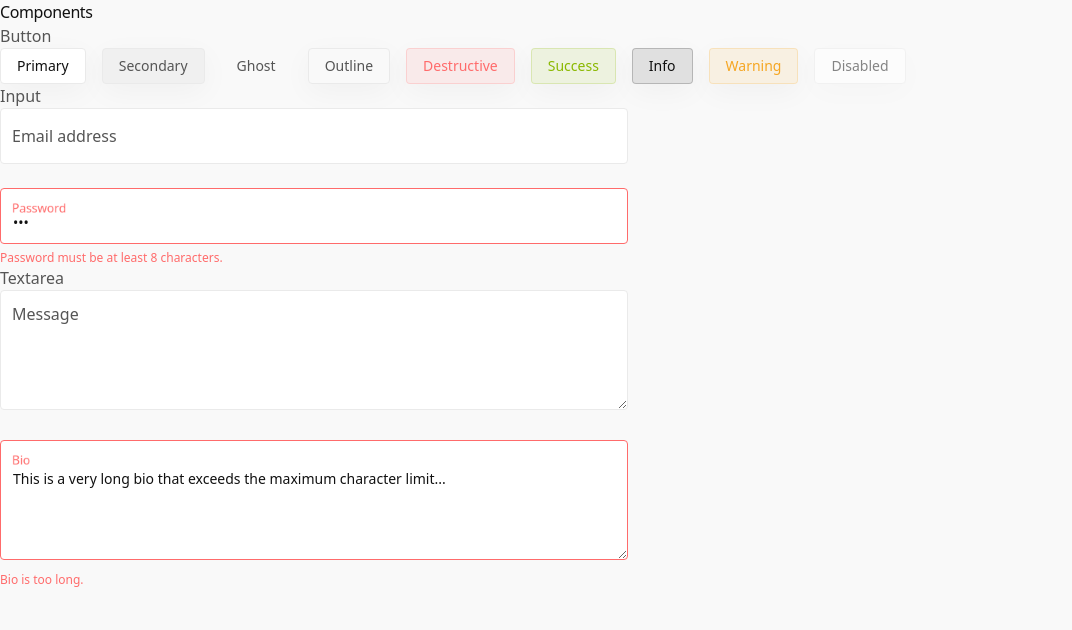
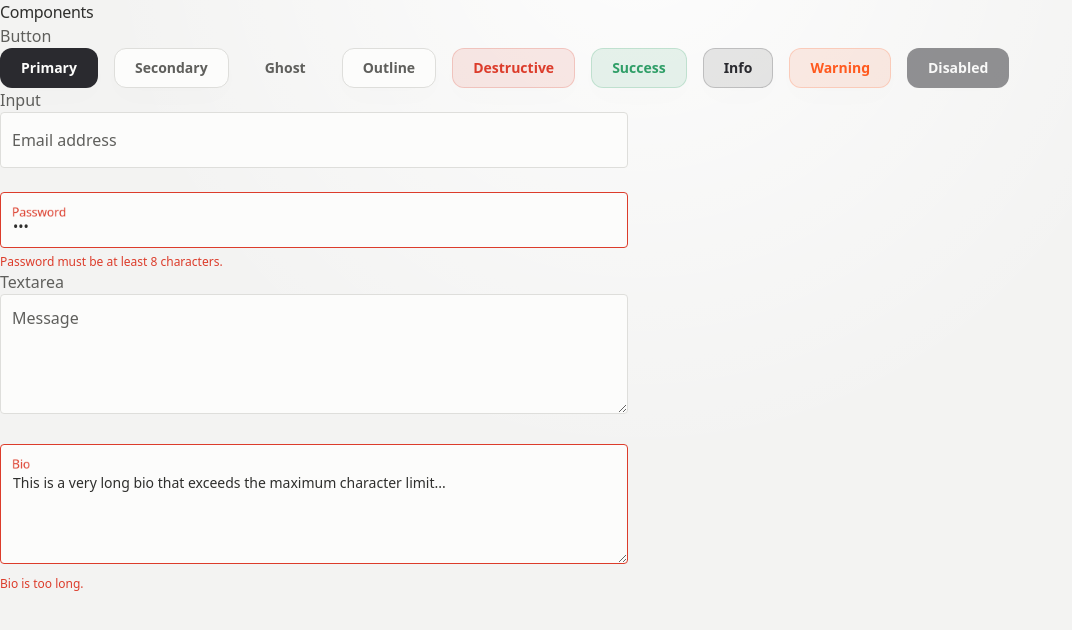
Before and after one commit to nurulid/basic-design-system, a Next.js app: page /components in a window 1280 px wide. Shown: the top 630 px of the page, without its empty margins (0-1072 px from the left). Built offline with nearby package versions, Linux system fonts and the light colour scheme.

Commit message:
update styles

```diff
--- a/components/ui/Button.tsx
+++ b/components/ui/Button.tsx
@@ -3,18 +3,18 @@ import { cva, type VariantProps } from "class-variance-authority";
 import { cn } from "@/lib/utils";
 
 const buttonVariants = cva(
-  "inline-flex items-center justify-center whitespace-nowrap rounded-[4px] text-sm font-sans transition-colors focus-visible:outline-none focus-visible:ring-1 focus-visible:ring-system-border disabled:pointer-events-none disabled:opacity-50 aria-disabled:pointer-events-none aria-disabled:opacity-50",
+  "inline-flex items-center justify-center whitespace-nowrap rounded-xl text-sm font-semibold font-sans transition-all duration-200 focus-visible:outline-none focus-visible:ring-2 focus-visible:ring-system-border disabled:pointer-events-none disabled:opacity-50 aria-disabled:pointer-events-none aria-disabled:opacity-50",
   {
     variants: {
       variant: {
         primary:
-          "bg-system-card text-system-heading border border-system-border hover:bg-system-soft shadow-[var(--shadow-diffuse)]",
+          "bg-system-info text-system-card border border-transparent hover:brightness-110 shadow-[var(--shadow-diffuse)]",
         secondary:
-          "bg-system-soft text-system-text hover:text-system-heading border border-system-border shadow-[var(--shadow-diffuse)]",
+          "bg-system-card text-system-text hover:text-system-heading border border-system-border hover:bg-white shadow-[var(--shadow-diffuse)]",
         ghost:
           "hover:bg-system-soft text-system-text hover:text-system-heading",
         outline:
-          "border border-system-border bg-transparent hover:bg-system-soft text-system-text hover:text-system-heading shadow-[var(--shadow-diffuse)]",
+          "border border-system-border bg-system-card hover:bg-system-soft text-system-text hover:text-system-heading shadow-[var(--shadow-diffuse)]",
         destructive:
           "bg-system-error/10 text-system-error border border-system-error/20 hover:bg-system-error/20 shadow-[var(--shadow-diffuse)]",
         success:
@@ -24,9 +24,9 @@ const buttonVariants = cva(
           "bg-system-warning/10 text-system-warning border border-system-warning/20 hover:bg-system-warning/20 shadow-[var(--shadow-diffuse)]",
       },
       size: {
-        default: "h-9 px-4 py-2",
+        default: "h-10 px-5 py-2",
         sm: "h-8 px-3 text-xs",
-        lg: "h-10 px-8",
+        lg: "h-11 px-8",
         icon: "h-9 w-9",
       },
     },
--- a/styles/globals.css
+++ b/styles/globals.css
@@ -18,8 +18,8 @@
   --color-brand-success: var(--brand-success);
   --color-brand-error-muted: var(--brand-error-muted);
 
-  --shadow-diffuse: 0 8px 30px rgba(0, 0, 0, 0.04);
-  --shadow-diffuse-hover: 0 12px 40px rgba(0, 0, 0, 0.08);
+  --shadow-diffuse: 0 10px 30px rgba(24, 24, 28, 0.01);
+  --shadow-diffuse-hover: 0 18px 45px rgba(24, 24, 28, 0.3);
 
   --animate-progress-indeterminate: progress-indeterminate 1.5s infinite linear;
   --animate-gradient-x: gradient-x 4s ease infinite;
@@ -30,20 +30,20 @@
 
 @layer base {
   :root {
-    --system-base: #f9f9f9; /* Bone / Off-White */
-    --system-card: #ffffff;
-    --system-border: #eaeaea;
-    --system-error: #ff6b6b; /* Soft Red */
-    --system-success: #8ab800; /* Acid Green */
-    --system-info: #111111; /* Dark for primary actions */
-    --system-warning: #f5a623;
-    --system-text: #555555;
-    --system-heading: #111111;
-    --system-comment: #999999;
-    --system-soft: #f0f0f0;
-    --text-ghost: #999999;
-    --brand-success: #8ab800;
-    --brand-error-muted: #ffb3b3;
+    --system-base: #f3f3f2;
+    --system-card: #fcfcfb;
+    --system-border: #dededb;
+    --system-error: #dc3c2b;
+    --system-success: #2f9e67;
+    --system-info: #2a2a2f;
+    --system-warning: #ff5a1f;
+    --system-text: #5f5f5c;
+    --system-heading: #2f2f2d;
+    --system-comment: #9a9a96;
+    --system-soft: #ececea;
+    --text-ghost: #a1a19e;
+    --brand-success: #2f9e67;
+    --brand-error-muted: #f4b8b1;
   }
 
   .dark {
@@ -64,8 +64,14 @@
   }
 
   body {
+    font-feature-settings: "ss01" 1, "cv10" 1;
     background-color: var(--color-system-base);
     color: var(--color-system-text);
+    background-image: radial-gradient(
+      circle at 50% -10%,
+      rgba(255, 255, 255, 0.85),
+      transparent 50%
+    );
   }
   h1,
   h2,
@@ -74,6 +80,21 @@
   h5,
   h6 {
     color: var(--color-system-heading);
-    letter-spacing: -0.025em;
+    letter-spacing: -0.02em;
+  }
+
+  .page-shell {
+    position: relative;
+    isolation: isolate;
+  }
+
+  .page-shell::before {
+    content: "";
+    position: fixed;
+    inset: 20px;
+    border: 1px solid color-mix(in oklab, var(--color-system-border) 65%, white);
+    border-radius: 26px;
+    pointer-events: none;
+    z-index: -1;
   }
 }
```
Also changed, not shown: 1 other file (tests, documents, lock files or other folders).
